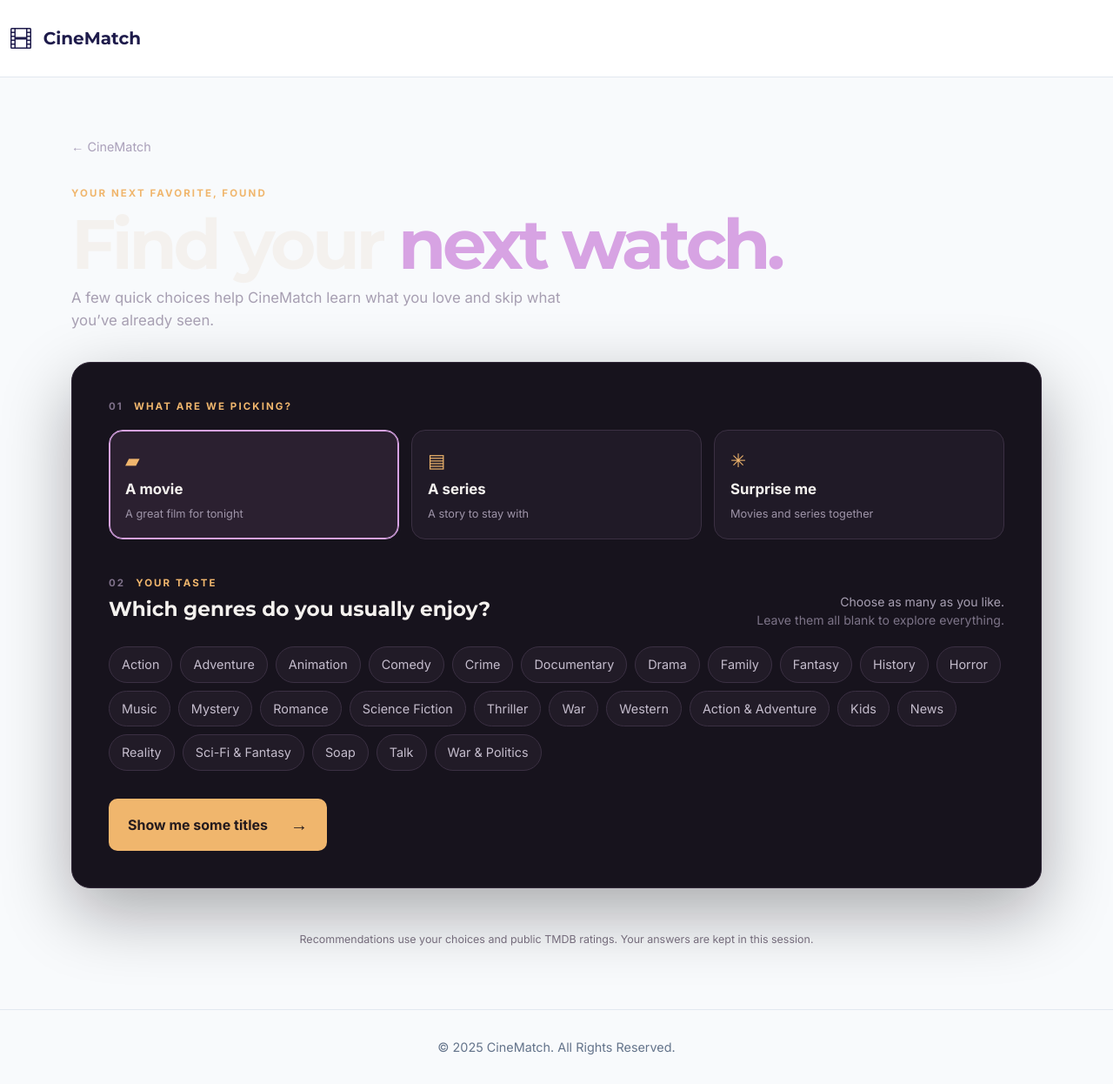
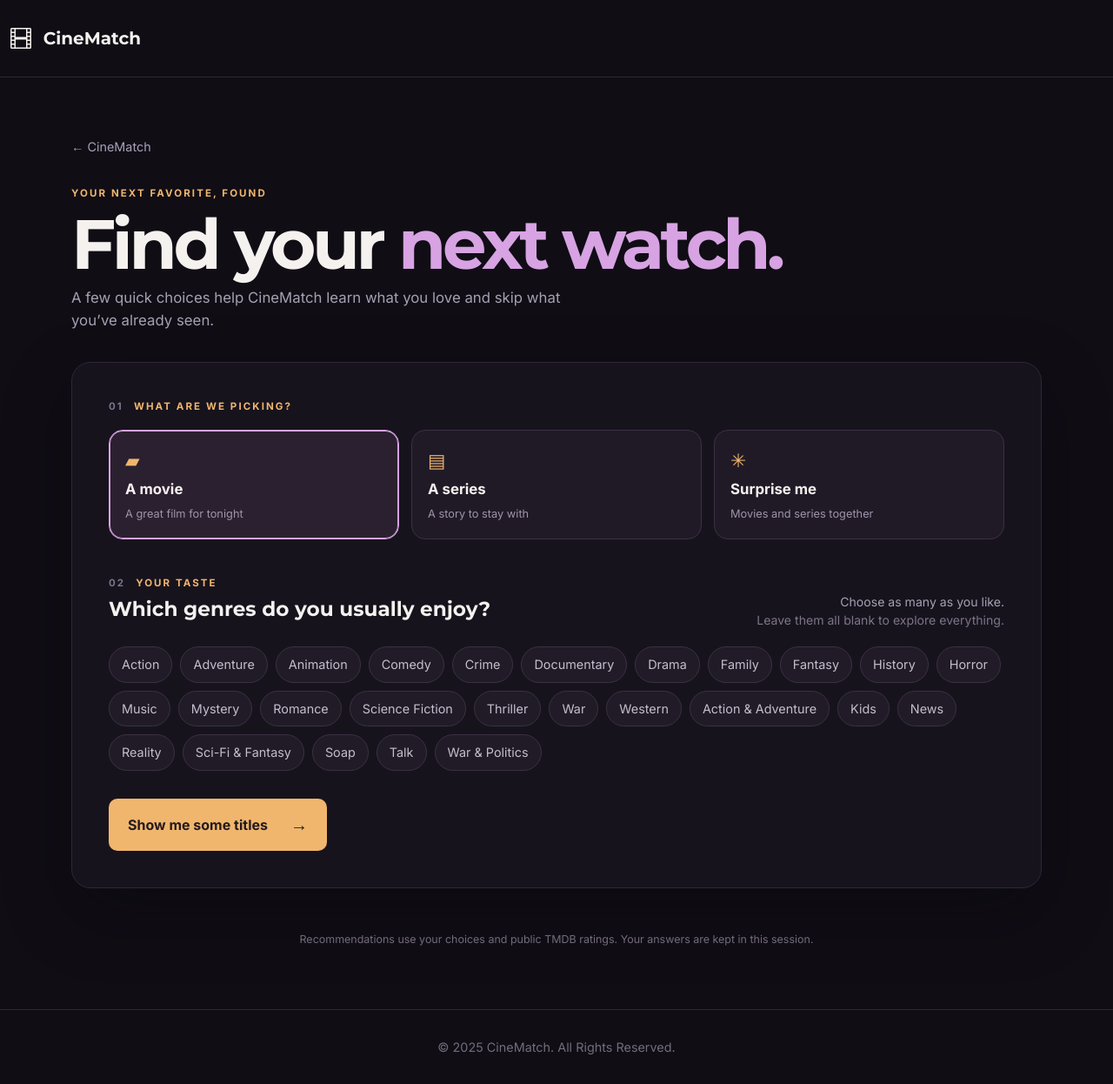
Before and after one commit to sidddev006/CineMatch, a Flask app: page /haunted in a window 1280 px wide. Shown: the whole page at 87% size. Run offline with Flask 3, Linux system fonts and the light colour scheme; a user stored in the database is signed in; some libraries are stand-ins or nearby versions.

Commit message:
Polish personalized recommender theme contrast

```diff
--- a/templates/haunted.html
+++ b/templates/haunted.html
@@ -106,7 +106,11 @@
 </div>
 
 <style>
-  .rec-shell{max-width:1160px;margin:0 auto;padding:42px 22px 70px;color:#f4f1ee}
+  body:has(.rec-shell){background:#100d15!important;color:#f4f1ee}
+body:has(.rec-shell) .site-header{background:#100d15;border-bottom-color:#302637}
+body:has(.rec-shell) .site-header .navbar-brand{color:#f4f1ee!important}
+body:has(.rec-shell) .site-footer{background:#100d15;border-top-color:#302637;color:#746b7b}
+.rec-shell{max-width:1160px;margin:0 auto;padding:42px 22px 70px;color:#f4f1ee}
   .rec-head{position:relative;padding:25px 0 35px}.back-link,.edit-link{color:#aaa0ba;text-decoration:none;font-size:.9rem}.back-link:hover,.edit-link:hover{color:#f0b66d}
   .eyebrow,.step-label{font-size:.72rem;letter-spacing:.18em;font-weight:700;color:#f0b66d}.rec-head .eyebrow{margin-top:34px}
   .rec-head h1,.results-head h1{font-family:'Montserrat',sans-serif;font-size:clamp(2.7rem,7vw,5rem);line-height:1.04;letter-spacing:-.055em;margin:.5rem 0}
```
